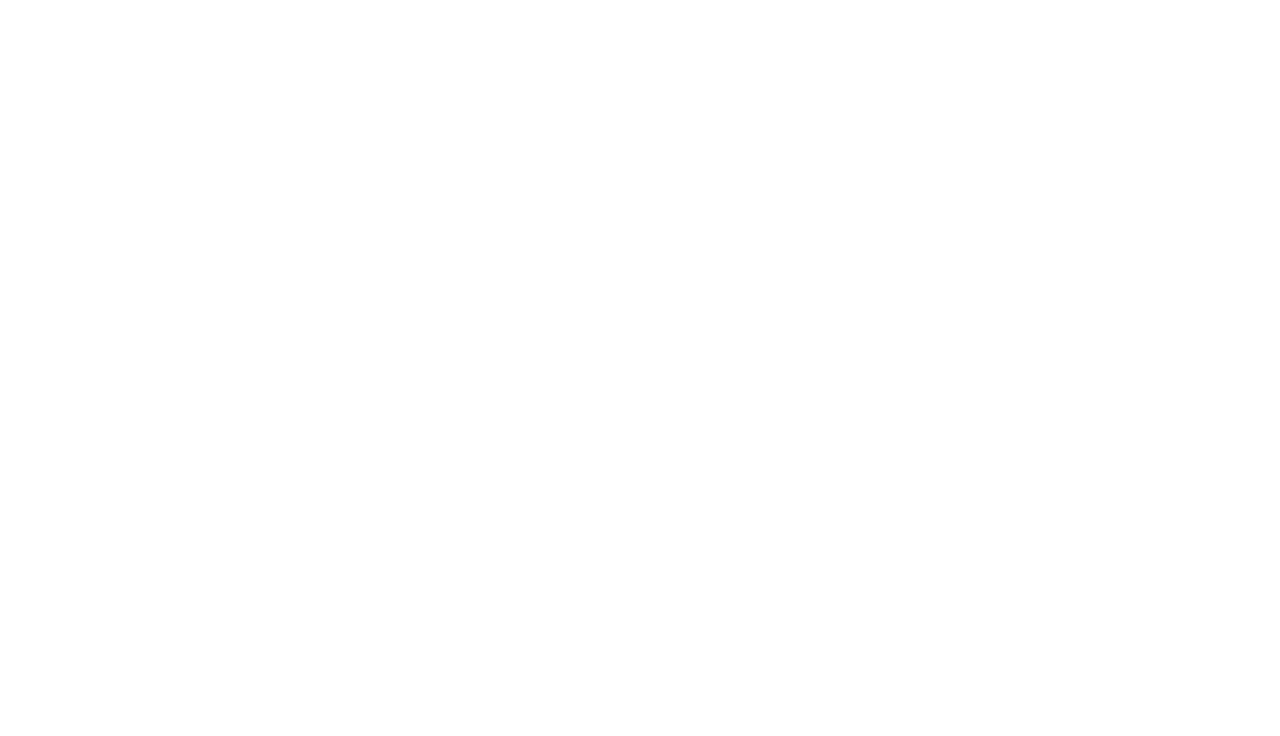
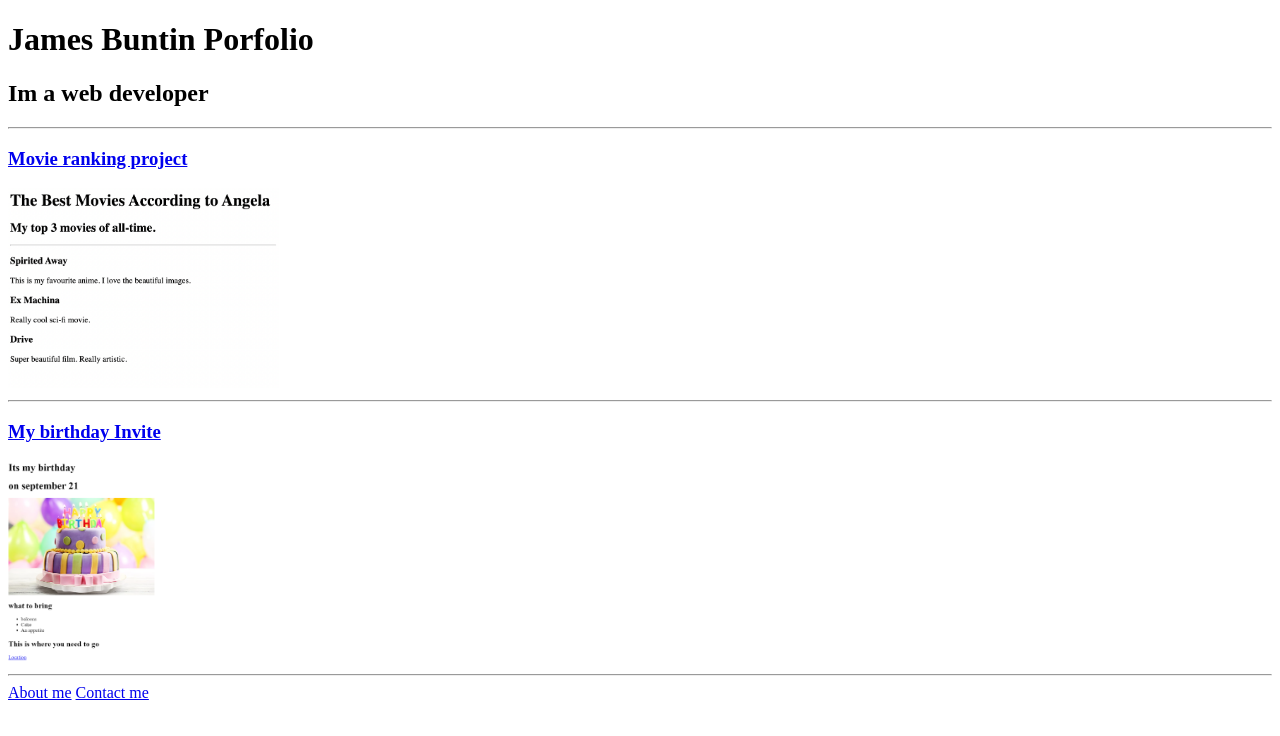
Before and after one commit to jbuntin/html-portfolio, a plain HTML site: page index.html in a window 1280 px wide. Drawn offline with Linux system fonts and the light colour scheme.

Commit message:
Add files via upload

```diff
--- a/index.html
+++ b/index.html
@@ -1,8 +1,28 @@
-<!-- TODO 1: Create the HTML Boilerplate -->
-
+<!DOCTYPE html>
+<html lang="en">
+<head>
+    <meta charset="UTF-8">
+    <meta name="viewport" content="width=device-width, initial-scale=1.0">
+    <title>James Buntin Porfolio</title>
+</head>
+<body>
+  <!-- TODO 1: Create the HTML Boilerplate -->
+<h1>James Buntin Porfolio</h1>
+<h2>Im a web developer</h2>
+<hr/>
+<a href="../2.4 Movie Ranking Project/index.html"><h3>Movie ranking project</h3></a>
 <!-- TODO 2: Add Your previous projects' HTML into the public folder -->
-
+<img src="./assets/images/movie-ranking.png" height="200"/>
+<hr/>
 <!-- TODO 3: Take screenshots of your project previews and add the images to the images folder -->
+<a href="../3.4 Birthday Invite Project/index.html"><h3>My birthday Invite</h3></a>
+<!-- TODO 2: Add Your previous projects' HTML into the public folder -->
+<img src="./assets/images/Mybirthday-invite.png" height="200"/>
+<hr/>
+<a href="./public/about.html">About me</a>
+<a href="./public/contact.html">Contact me</a>
+</body>
+</html>
 
 <!-- TODO 4: Add titles/subtitles etc. -->
 
```
